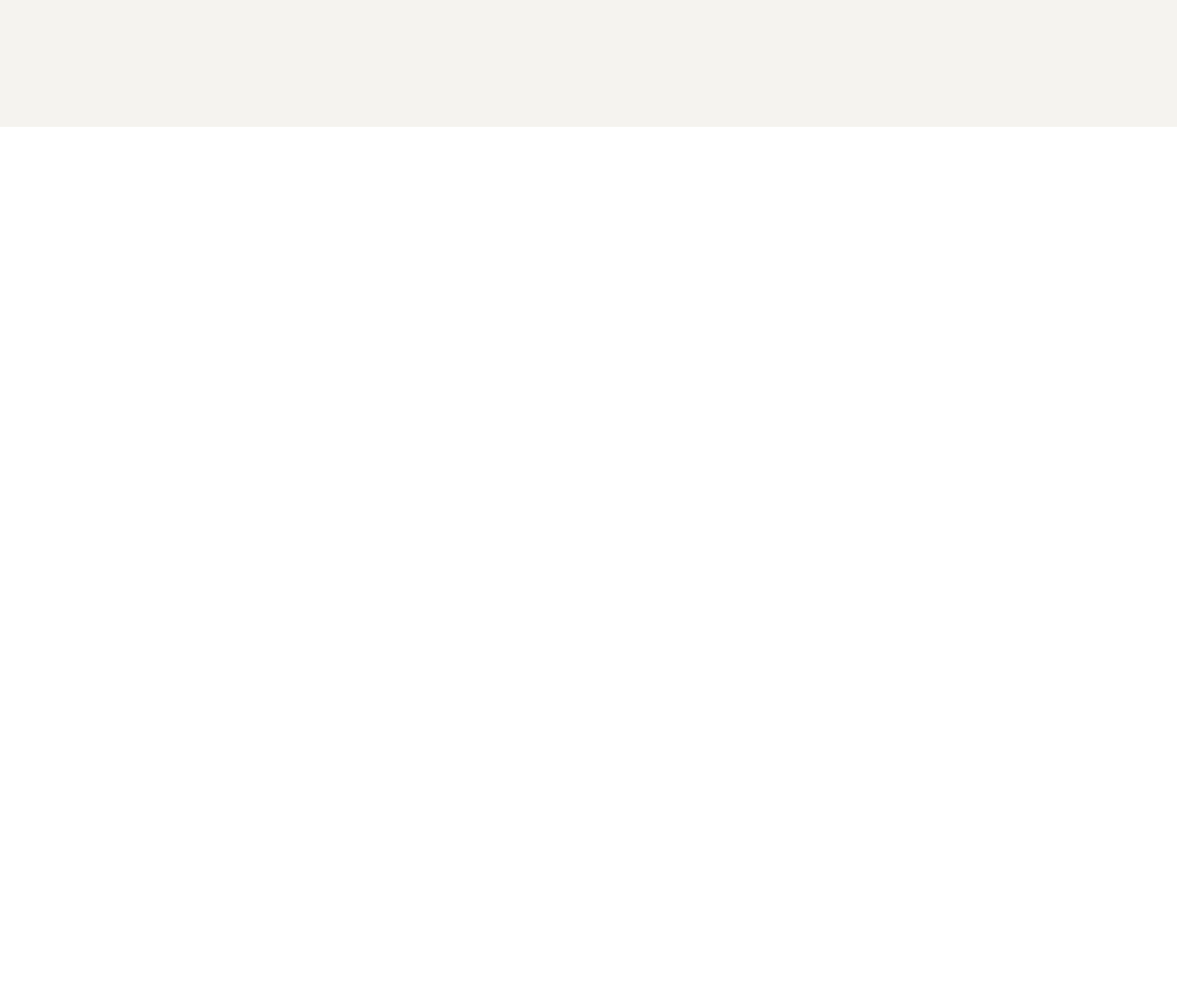
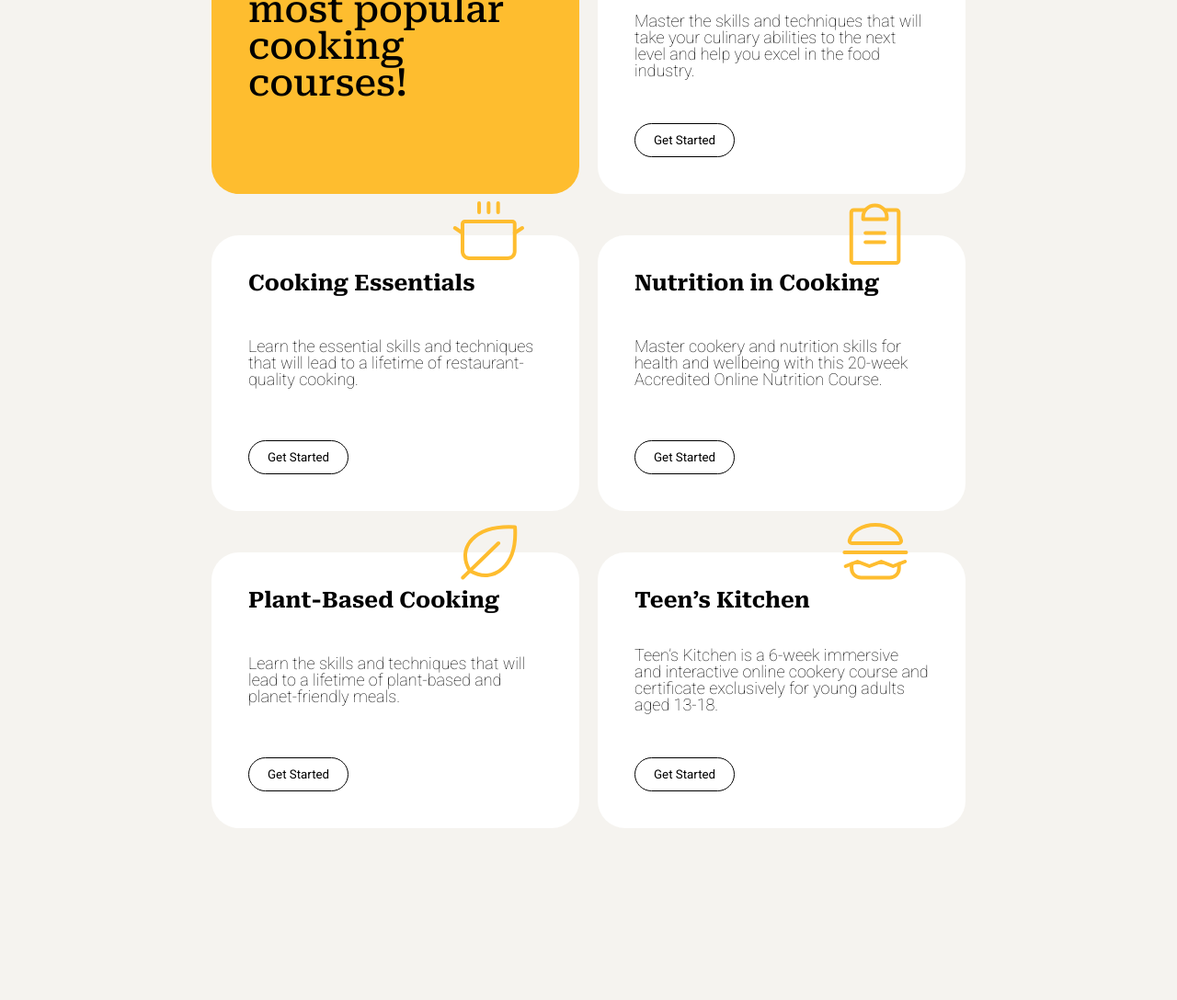
Before and after one commit to janaestewart/sweet-berries, a plain HTML site: page index.html in a window 1280 px wide. Shown: the part 1649-2737 px from the top of the page at 92% size. Before the commit the page ends 1787 px from the top, so only its background shows below. Drawn offline with Linux system fonts and the light colour scheme.

Commit message:
updated html and css for more responsiveness

```diff
--- a/index.html
+++ b/index.html
@@ -5,10 +5,11 @@
     <meta http-equiv="X-UA-Compatible" content="IE=edge">
     <meta name="viewport" content="width=device-width, initial-scale=1.0">
     <link rel="stylesheet" href="style.css">
+    <!-- <link rel="stylesheet" href="styles.css"> -->
     <link rel="stylesheet" href="reset.css">
     <link rel="preconnect" href="https://fonts.googleapis.com">
     <link rel="preconnect" href="https://fonts.gstatic.com" crossorigin>
-    <link href="https://fonts.googleapis.com/css2?family=Roboto+Serif:opsz,wght@8..144,500;8..144,700&family=Roboto:wght@400;500;700&display=swap" rel="stylesheet">
+    <link href="https://fonts.googleapis.com/css2?family=Roboto+Serif:opsz,wght@8..144,500;8..144,700&family=Roboto:wght@100;400;500;700&display=swap" rel="stylesheet">
 
 
     <title>Sweet Berries</title>
@@ -37,27 +38,69 @@
             <section class="grid-item-2 display-flex">
                 <div class="left-side-banner">
                     <h1>Discover Your Perfect Online Cooking Course</h1>
-                    <p>All our courses are designed to give you an exceptional learning experience, with hands-on video sessions and personal mentorship from expert Sweet Berries instructors.</p>
+                    <p class="p1-font-size">All our courses are designed to give you an exceptional learning experience, with hands-on video sessions and personal mentorship from expert Sweet Berries instructors.</p>
                 </div>
                 <div class="right-side-banner">
                     <img src="assets/Image.png" alt="two people preparing food">
                 </div>
             </section>
-            <div class="grid-item-4 grid-container grid-container-2">Section 3
-                <div class="grid-item-6">1</div>
-                <div class="grid-item-7">2</div>
-                <div class="grid-item-8">3</div>
-                <div class="grid-item-9">4</div>
-                <div class="grid-item-10">5</div>
-                <div class="grid-item-11">6</div>
+
+
+            <!-- cards -->
+
+            <div class="grid-item-4 display-flex">
+                <div class="grid-item-6 card-holder accent-card small-size-margin-card">
+                    <h2>Explore our most popular cooking courses!</h2>
+                </div>
+                <div class="grid-item-7 card-holder display-flex margin-card">
+                    <img src="assets/knife.svg" alt="knife icon" class="card-icon">
+                    <h3>Chef Skills</h3>
+                    <p>Master the skills and techniques that will take your culinary abilities to the next level and help you excel in the food industry.</p>
+                    <div>
+                        <button>Get Started</button>
+                    </div>
+                </div>
+                <div class="grid-item-8 card-holder display-flex margin-card small-size-margin-card">
+                    <img src="assets/cooking-pot.svg" alt="cooking pot icon" class="card-icon">
+                    <h3>Cooking Essentials</h3>
+                    <p>Learn the essential skills and techniques that will lead to a lifetime of restaurant-quality cooking.</p>
+                    <div>
+                        <button>Get Started</button>
+                    </div>
+                </div>
+                <div class="grid-item-9 card-holder display-flex">
+                    <img src="assets/clipboard-text.svg" alt="clipboard-text icon" class="card-icon">
+                    <h3>Nutrition in Cooking</h3>
+                    <p>Master cookery and nutrition skills for health and wellbeing with this 20-week Accredited Online Nutrition Course.</p>
+                    <div>
+                        <button>Get Started</button>
+                    </div>
+                </div>
+                <div class="grid-item-10 card-holder display-flex margin-card small-size-margin-card">
+                    <img src="assets/leaf.svg" alt="leaf icon" class="card-icon">
+                    <h3>Plant-Based Cooking</h3>
+                    <p>Learn the skills and techniques that will lead to a lifetime of plant-based and planet-friendly meals.</p>
+                    <div>
+                        <button>Get Started</button>
+                    </div>
+                </div>
+                <div class="grid-item-11 card-holder display-flex margin-card">
+                    <img src="assets/hamburger.svg" alt="hamburger icon" class="card-icon">
+                    <h3>Teen’s Kitchen</h3>
+                    <p>Teen’s Kitchen is a 6-week immersive and interactive online cookery course and certificate exclusively for young adults aged 13-18.</p>
+                    <div>
+                        <button>Get Started</button>
+                    </div>
+                </div>
             </div>
 
             <!-- footer -->
 
-            <footer class="grid-item-5">
-                <img src="assets/Logo.svg" alt="sweet berries logo">
-            </footer>
+
         </div>
+        <footer class="grid-item-5">
+            <img src="assets/Logo.svg" alt="sweet berries logo">
+        </footer>
     </div>
 </body>
 </html>
--- a/style.css
+++ b/style.css
@@ -11,11 +11,20 @@
     --font-size-18: 18px;
     --font-size-16: 16px;
     --font-weight-med: 500;
+    --font-weight-light: 100;
+    --font-family-Roboto-Serif: "Roboto Serif";
+    --font-family-Roboto: "Roboto";
+}
+
+body{
+    background-color: var(--background-gray);
+
 }
 
 .content{
-    padding: 15px 20px 0 20px;
-    background-color: var(--background-gray);
+    padding: 15px 60px 0 60px;
+    max-width: 1300px;
+    margin: 0 auto;
 }
 
 h1,
@@ -47,7 +56,7 @@ a{
 
 .grid-container-1{
     grid-template-columns: auto auto;
-    grid-template-rows: 1fr 2fr 4fr 1fr;
+    grid-template-rows: 1fr 2fr 2fr 1fr;
     grid-template-areas:
     "header header"
     "banner banner"
@@ -57,11 +66,9 @@ a{
 }
 
 .grid-item-1{
-    background-color: lightblue;
     grid-area: header;
     justify-content: space-between;
     align-items: center;
-    /* margin-bottom: 20px; */
 }
 
 
@@ -80,30 +87,138 @@ a{
     padding: 10px 20px;
     background-color: var(--text-primary);
     color: var(--card);
+    font-size: var(--font-size-18);
+}
+
+/* banner area */
+
+.grid-item-2{
+    grid-area: banner;
+    justify-content: space-between;
+    align-items: center;
+    margin-bottom: 50px;
+}
+
+.left-side-banner{
+    margin-right: 20px;
+    flex-shrink: 1.5;
+}
+
+.left-side-banner h1{
+    font-size: var(--font-size-64);
+    font-weight: var(--font-weight-med);
+    margin-bottom: 30px;
+    /* font family is not applying for some reason */
+    font-family: var(--font-family-Roboto-Serif);
+}
+
+.p1-font-size{
+    font-size: var(--font-size-24);
+    font-weight: var(--font-weight-light);
+
+    /* font family is not applying for some reason  */
+    font-family: var(--font-family-Roboto);
+}
+
+.right-side-banner img{
+    width: 100%;
+    border-radius: 40px;
+    /* display: block; */
 }
 
 
+/* cards */
 
-.grid-item-2{
-    background-color: lightcoral;
-    grid-area: banner;
-    /* justify-content: space-between; */
+.grid-item-4{
+    grid-area: card-section;
+    justify-content: space-between;
+    align-content: space-between;
+    flex-wrap: wrap;
+    /* grid-template-columns: repeat(3, 450px);
+    grid-template-rows: repeat(2, 400px);
+    gap: 60px 30px;
+    grid-template-areas:
+        'card1 card2 card3'
+        'card4 card5 card6'
+    ; */
 }
 
-.left-side-banner h1{
-    font-size: 64px;
+.card-holder{
+    background-color: var(--card);
+    width: 320px;
+    max-width: 350px;
+    height: 220px;
+    border-radius: 30px;
+    padding: 40px;
+    position: relative;
+    flex-direction: column;
+    justify-content: space-between;
+    margin-bottom: 40px;
+}
+
+.card-holder img{
+    position: absolute;
+    bottom: 260px;
+    left: 260px;
+}
+
+.card-holder h3{
+    font-family: var(--font-family-Roboto-Serif);
+    font-size: var(--font-size-24);
+    font-weight: bold;
+    margin-bottom: 15px;
+}
+
+.card-holder p{
+    font-family: var(--font-family-Roboto);
+    font-size: var(--font-size-18);
+    font-weight: var(--font-weight-light);
+    margin-bottom: 25px;
+}
+
+.card-holder button{
+    background-color: var(--card);
+    border: .5px solid var(--text-primary);
+    border-radius: 20px;
+    padding: 10px 20px;
+}
+
+.accent-card{
+    background-color: var(--accent);
+    font-size: var(--font-size-40);
+    font-family: var(--font-family-Roboto-Serif);
+}
+
+.margin-card{
+    margin-left: 20px;
+}
+
+.grid-item-6{
+    grid-area: card1;
+}
+
+.grid-item-7{
+    grid-area: card2;
+}
+
+.grid-item-8{
+    grid-area: card3;
+}
+
+.grid-item-9{
+    grid-area: card4;
+}
+
+.grid-item-10{
+    grid-area: card5;
+}
+
+.grid-item-11{
+    grid-area: card6;
 }
 
 
-.grid-item-3{
-    background-color: lightcyan;
-    grid-area: banner-img;
-}
-
-.grid-item-4{
-    background-color: lightgoldenrodyellow;
-    grid-area: card-section;
-}
+/* footer */
 
 .grid-item-5{
     background-color: var(--accent);
@@ -113,23 +228,54 @@ a{
     text-align: center;
 }
 
-/*
-.grid-item-6{
-    background-color: lightgreen;
-}
 
-.grid-item-7{
-    background-color: lightpink;
-}
 
-.grid-item-8{
-    background-color: lightsalmon;
-}
+/* media queries */
 
-.grid-item-9{
-    background-color: lightseagreen;
-}
+@media (max-width: 1366px){
+    .grid-item-2{
+        flex-direction: column;
+        justify-content: center;
+        text-align: center;
+        /* width: 1000px; */
+    }
 
-.grid-item-10{
-    background-color: lightslategray;
-} */
+
+    .right-side-banner img {
+        max-width: 100%;
+
+        height: 80%;
+        object-fit: cover;
+
+    }
+
+    .left-side-banner{
+        margin-right: 0;
+        /* padding: 0 100px; */
+    }
+
+    .left-side-banner p {
+        margin-bottom: 20px;
+    }
+
+    .grid-item-4{
+        justify-content: center;
+        align-items: center;
+    }
+
+    .margin-card{
+        margin-left: 0;
+    }
+
+    .small-size-margin-card{
+        margin-right: 20px;
+    }
+
+  }
+
+
+
+  @media (max-width: 939px){
+
+
+  }
```
Also changed, not shown: assets/Image.png.
